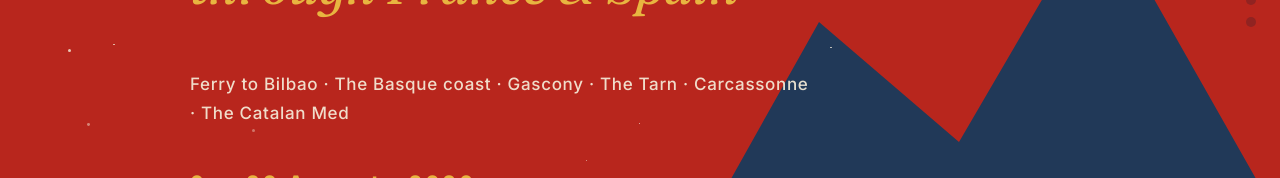
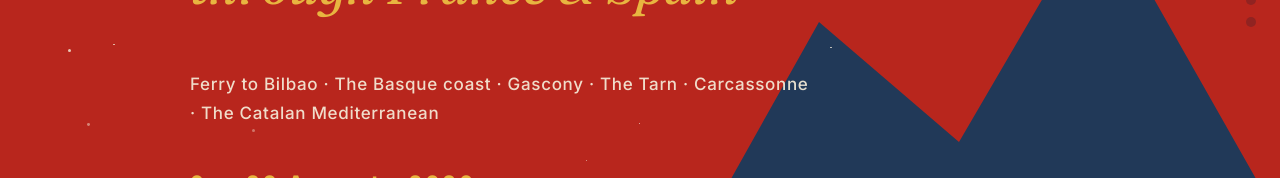
Before and after one commit to dhendrie91/france-spain-2026, a plain HTML site: page index.html in a window 1280 px wide. Shown: the part 466-644 px from the top of the page. Drawn offline with nearby package versions, Linux system fonts and the light colour scheme.

Commit message:
Expand 'Catalan Med' to 'Catalan Mediterranean' in hero route

```diff
--- a/index.html
+++ b/index.html
@@ -594,7 +594,7 @@
     <div class="eyebrow">A Fifteen-Day Road Trip</div>
     <h1>Our Trip</h1>
     <div class="hero-sub">through France &amp; Spain</div>
-    <p class="hero-route">Ferry to Bilbao · The Basque coast · Gascony · The Tarn · Carcassonne · The Catalan Med</p>
+    <p class="hero-route">Ferry to Bilbao · The Basque coast · Gascony · The Tarn · Carcassonne · The Catalan Mediterranean</p>
     <div class="hero-dates">6 — 20 August · 2026</div>
   </div>
   <a href="#route" class="scroll-hint" aria-label="Scroll down">
```
